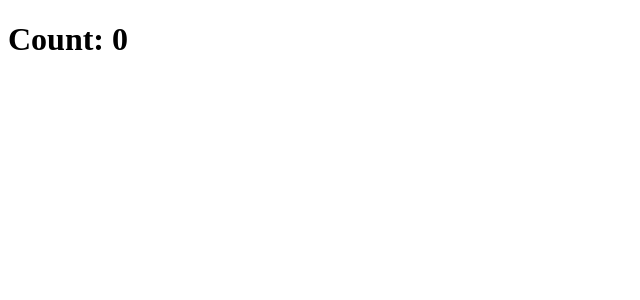
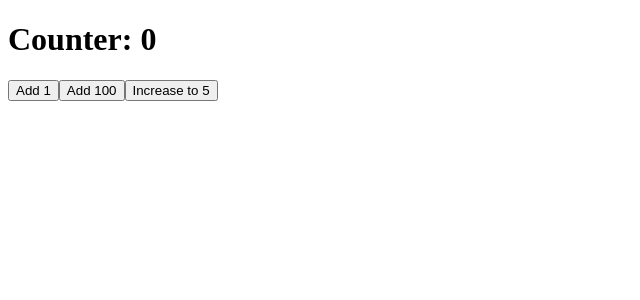
Before and after one commit to mate-academy/react_counter, a React (Create React App) app: page / in a window 1280 px wide. Shown: the top 300 px of the page, without its empty margins (0-640 px from the left). Built offline with nearby package versions, Linux system fonts and the light colour scheme; the HTML template or start-up script is replaced by a standard one.

Commit message:
solution without styles

```diff
--- a/package.json
+++ b/package.json
@@ -17,7 +17,7 @@
     "@mate-academy/cypress-tools": "^1.0.4",
     "@mate-academy/eslint-config-react": "*",
     "@mate-academy/eslint-config-react-typescript": "*",
-    "@mate-academy/scripts": "^1.2.1",
+    "@mate-academy/scripts": "^1.2.3",
     "@mate-academy/students-ts-config": "*",
     "@mate-academy/stylelint-config": "*",
     "@types/node": "^17.0.23",
--- a/src/App.tsx
+++ b/src/App.tsx
@@ -1,18 +1,10 @@
 import React from 'react';
 import './App.scss';
 
-class App extends React.Component {
-  addOne = () => {};
+import { Counter } from './Counter';
 
-  add100 = () => {};
-
-  increase = () => {};
-
-  render() {
-    return (
-      <h1>Count: 0</h1>
-    );
-  }
-}
+const App: React.FC = () => (
+  <Counter />
+);
 
 export default App;
--- /dev/null
+++ b/src/Counter/Counter.tsx
@@ -0,0 +1,65 @@
+import React from 'react';
+
+type State = {
+  count: number;
+};
+
+export class Counter extends React.Component<{}, State> {
+  state = {
+    count: 0,
+  };
+
+  addOne = () => {
+    this.setState((state) => ({
+      count: state.count + 1,
+    }));
+  };
+
+  add100 = () => {
+    this.setState((state) => ({
+      count: state.count + 100,
+    }));
+  };
+
+  increase = () => {
+    this.addOne();
+
+    if (this.state.count % 5 === 0) {
+      this.add100();
+    }
+  };
+
+  render() {
+    const { count } = this.state;
+
+    return (
+      <div>
+        <h1>
+          Counter:&nbsp;
+          {count}
+        </h1>
+
+        <button
+          type="button"
+          onClick={this.addOne}
+        >
+          Add 1
+        </button>
+
+        <button
+          type="button"
+          onClick={this.add100}
+        >
+          Add 100
+        </button>
+
+        <button
+          type="button"
+          onClick={this.increase}
+        >
+          Increase to 5
+        </button>
+      </div>
+    );
+  }
+}
--- /dev/null
+++ b/src/Counter/index.tsx
@@ -0,0 +1 @@
+export * from './Counter';
```
Also changed, not shown: 1 other file (tests, documents, lock files or other folders).
